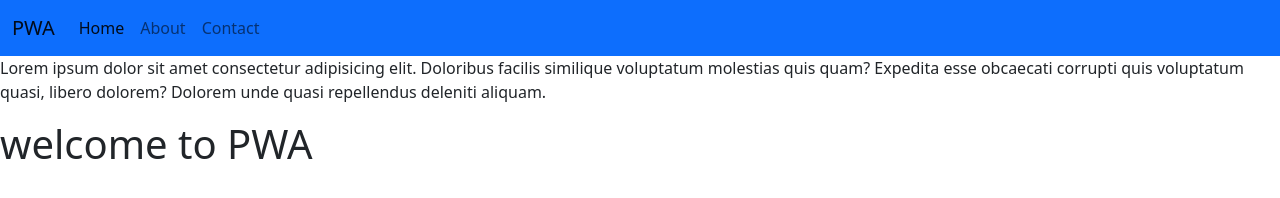
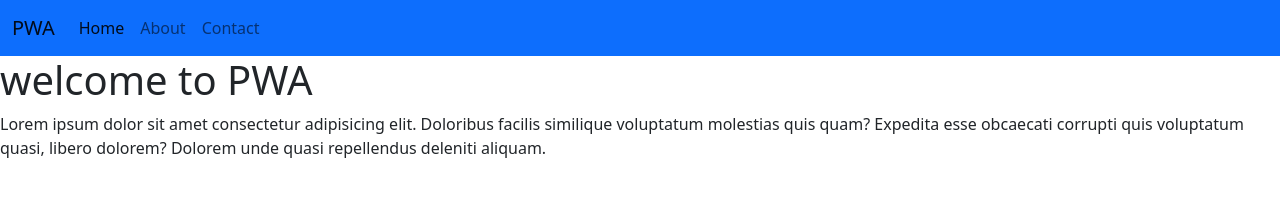
Before and after one commit to Renukagomte/newpwa, a plain HTML site: page index.html in a window 1280 px wide. Drawn offline with nearby package versions, Linux system fonts and the light colour scheme.

Commit message:
changed index

```diff
--- a/index.html
+++ b/index.html
@@ -1,11 +1,14 @@
 <!doctype html>
 <html lang="en">
+
 <head>
     <meta charset="utf-8">
     <meta name="viewport" content="width=device-width, initial-scale=1">
     <title>Bootstrap By SKILLHUB</title>
     <link href="https://cdn.jsdelivr.net/npm/bootstrap@5.2.0-beta1/dist/css/bootstrap.min.css" rel="stylesheet">
+    <link rel="manifest" href="manifest.json">
 </head>
+
 <body>
     <nav class="navbar navbar-expand-lg bg-primary">
         <div class="container-fluid">
@@ -22,9 +25,12 @@
             </div>
         </div>
     </nav>
-    <p>Lorem ipsum dolor sit amet consectetur adipisicing elit. Doloribus facilis similique voluptatum molestias quis quam? Expedita esse obcaecati corrupti quis voluptatum quasi, libero dolorem? Dolorem unde quasi repellendus deleniti aliquam. </p>
     <h1>welcome to PWA</h1>
+    <p>Lorem ipsum dolor sit amet consectetur adipisicing elit. Doloribus facilis similique voluptatum molestias quis
+        quam? Expedita esse obcaecati corrupti quis voluptatum quasi, libero dolorem? Dolorem unde quasi repellendus
+        deleniti aliquam. </p>
 
-    <script src="https://cdn.jsdelivr.net/npm/bootstrap@5.2.0-beta1/dist/js/bootstrap.bundle.min.js" ></script>
+    <script src="https://cdn.jsdelivr.net/npm/bootstrap@5.2.0-beta1/dist/js/bootstrap.bundle.min.js"></script>
 </body>
+
 </html>
```
Also changed, not shown: about.html (+1 -0 lines), contact.html (+1 -0 lines), manifest.json (added). Lines whose indentation alone changed are shown as unchanged.
